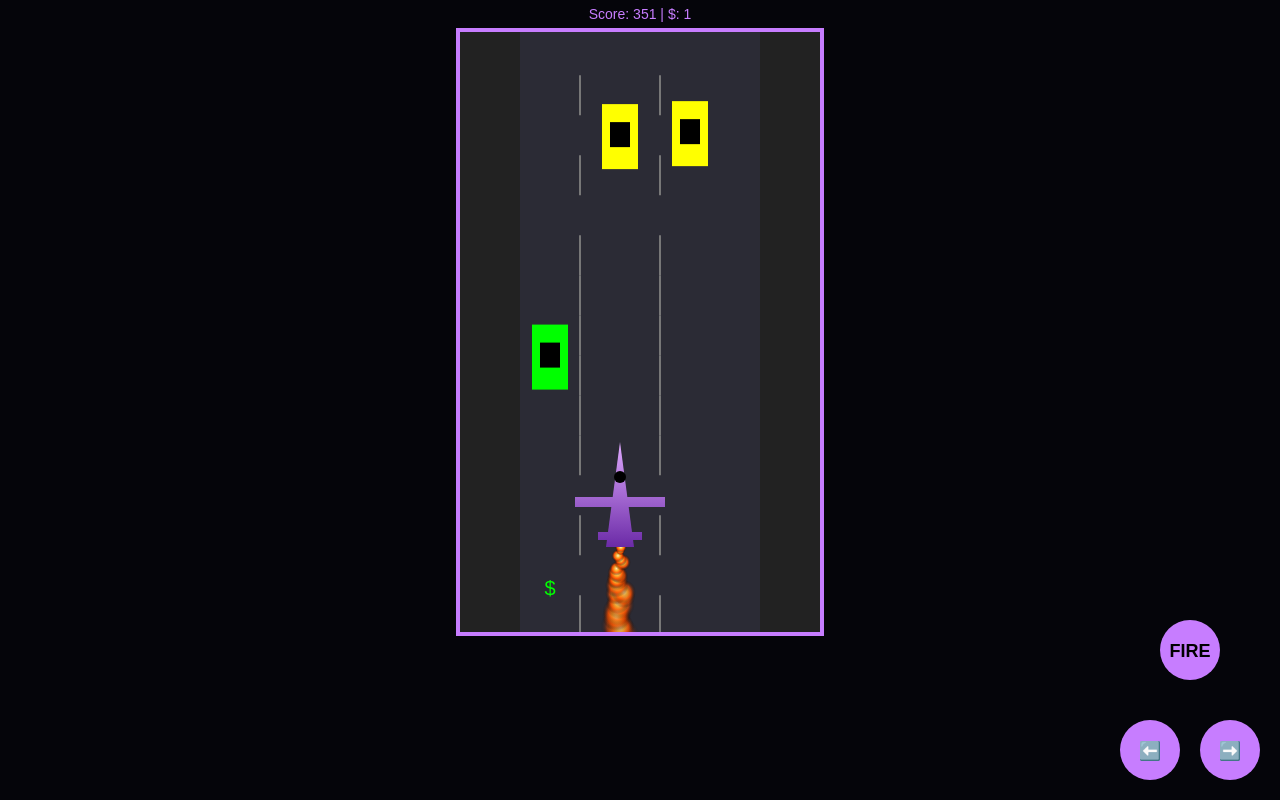
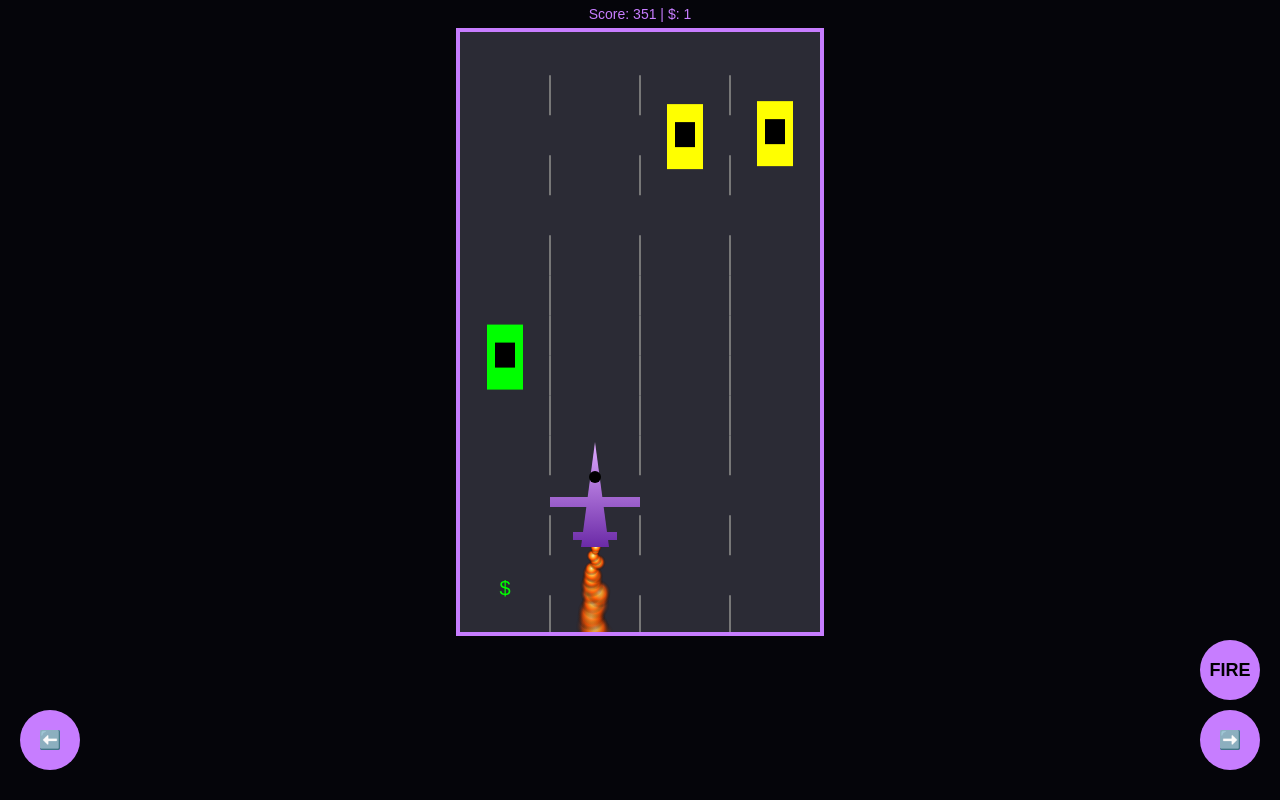
Before and after one commit to Amit931768/_Car__Racing_, a plain HTML site: page index.html in a window 1280 px wide. Drawn offline with Linux system fonts and the light colour scheme.

Commit message:
updated jet road fighter

```diff
--- a/index.html
+++ b/index.html
@@ -19,46 +19,33 @@ body{
 #controls{
   position:fixed;
   bottom:20px;
-  right:20px;
-  width:140px;
+  left:0;
+  width:100%;
   height:160px;
+  pointer-events:none;
 }
 button{
-  cursor:pointer;
-  transition: transform 0.1s, background 0.3s;
   position:absolute;
-  border:none;
-  color:#000;
-  font-weight:bold;
-}
-/* All buttons as circles */
-#fireBtn, #leftBtn, #rightBtn{
   width:60px;
   height:60px;
   border-radius:50%;
   background:#c77dff;
+  border:none;
   font-size:18px;
-  text-align:center;
-  line-height:60px;
+  font-weight:bold;
+  pointer-events:auto;
+  cursor:pointer;
+  transition:0.2s;
 }
-/* Hover effect - purple to pink gradient */
-#fireBtn:hover, #leftBtn:hover, #rightBtn:hover{
-  background: linear-gradient(45deg, #9b5de5, #f15bb5);
-  color:#fff;
+button:hover{
+  background: linear-gradient(45deg,#9b5de5,#f15bb5);
+  color:white;
 }
-/* Positioning */
-#fireBtn{
-  top:0;
-  left:40px;
-}
-#leftBtn{
-  bottom:0;
-  left:0;
-}
-#rightBtn{
-  bottom:0;
-  right:0;
-}
+
+#fireBtn{ bottom:80px; right:20px; }
+#rightBtn{ bottom:10px; right:20px; }
+#leftBtn{ bottom:10px; left:20px; }
+
 canvas{
   display:block;
   margin:auto;
@@ -80,49 +67,63 @@ canvas{
 <canvas id="game" width="360" height="600"></canvas>
 
 <script>
-const c=document.getElementById("game");
-const ctx=c.getContext("2d");
-const ui=document.getElementById("ui");
-const fireBtn=document.getElementById("fireBtn");
-const leftBtn=document.getElementById("leftBtn");
-const rightBtn=document.getElementById("rightBtn");
+const c = document.getElementById("game");
+const ctx = c.getContext("2d");
+const ui = document.getElementById("ui");
 
-const lanes=[90,160,230];
-let roadY=0, score=0, dollars=0;
-let baseSpeed=2.5;
-let speed=baseSpeed;
-let flames=[], enemies=[], missiles=[], blasts=[], collectibles=[];
-let running=true;
+const fireBtn = document.getElementById("fireBtn");
+const leftBtn = document.getElementById("leftBtn");
+const rightBtn = document.getElementById("rightBtn");
 
-let player={ lane:1, x:lanes[1], y:470 };
+// NEW: 4 lanes based on full width
+const lanes = [
+  c.width * 0.125,
+  c.width * 0.375,
+  c.width * 0.625,
+  c.width * 0.875
+];
 
-// Keyboard controls
-document.addEventListener("keydown",e=>{
-  if(e.key==="ArrowLeft" && player.lane>0) player.lane--;
-  if(e.key==="ArrowRight" && player.lane<2) player.lane++;
-  if(e.code==="Space") fireMissile();
+let roadY = 0, score = 0, dollars = 0;
+let baseSpeed = 2.5, speed = baseSpeed;
+let flames = [], enemies = [], missiles = [], blasts = [], collectibles = [];
+let running = true;
+
+let player = { lane:1, x:lanes[1], y:470 };
+
+/* CONTROLS */
+document.addEventListener("keydown", e => {
+  if (e.key === "ArrowLeft" && player.lane > 0) player.lane--;
+  if (e.key === "ArrowRight" && player.lane < lanes.length - 1) player.lane++;
+  if (e.code === "Space") fireMissile();
 });
-
-// Touch buttons
-leftBtn.onclick=()=>{ if(player.lane>0) player.lane--; };
-rightBtn.onclick=()=>{ if(player.lane<2) player.lane++; };
-fireBtn.onclick=fireMissile;
+leftBtn.onclick = () => { if (player.lane > 0) player.lane--; };
+rightBtn.onclick = () => { if (player.lane < lanes.length - 1) player.lane++; };
+fireBtn.onclick = fireMissile;
 
 /* ROAD */
 function drawRoad(){
-  ctx.fillStyle="#2b2b35";
-  ctx.fillRect(60,0,240,600);
-  ctx.strokeStyle="#777";
-  ctx.lineWidth=2;
-  for(let i=0;i<10;i++){
-    let y=(i*80+roadY)%600;
-    ctx.beginPath(); ctx.moveTo(120,y); ctx.lineTo(120,y+40); ctx.stroke();
-    ctx.beginPath(); ctx.moveTo(200,y); ctx.lineTo(200,y+40); ctx.stroke();
+  ctx.fillStyle = "#2b2b35";
+  ctx.fillRect(0, 0, c.width, c.height);
+
+  ctx.strokeStyle = "#777";
+  ctx.lineWidth = 2;
+
+  let yMovement = speed;
+  for(let i = 0; i < 10; i++){
+    let y = (i * 80 + roadY) % c.height;
+
+    // draw vertical lanes
+    for(let l=1; l < lanes.length; l++){
+      ctx.beginPath();
+      ctx.moveTo(lanes[l-1] + (lanes[l]-lanes[l-1]) / 2, y);
+      ctx.lineTo(lanes[l-1] + (lanes[l]-lanes[l-1]) / 2, y + 40);
+      ctx.stroke();
+    }
   }
-  roadY+=speed;
+  roadY += speed;
 }
 
-/* PURPLE JET */
+/* JET */
 function drawJet(x,y){
   let g=ctx.createLinearGradient(x,y-60,x,y+60);
   g.addColorStop(0,"#e0aaff");
@@ -166,17 +167,17 @@ function drawFlame(){
 
 /* MISSILES */
 function fireMissile(){
-  missiles.push({x:player.x,y:player.y-60});
+  missiles.push({x:player.x, y:player.y-60});
 }
 function drawMissiles(){
-  missiles.forEach(m=>{
-    ctx.fillStyle="#ffea00";
-    ctx.fillRect(m.x-3,m.y,6,22);
-    ctx.fillStyle="#ff9f1c";
-    ctx.fillRect(m.x-1,m.y+20,2,10);
-    m.y-=10 + speed*0.5;
+  missiles.forEach(m => {
+    ctx.fillStyle = "#ffea00";
+    ctx.fillRect(m.x-3, m.y, 6, 22);
+    ctx.fillStyle = "#ff9f1c";
+    ctx.fillRect(m.x-1, m.y+20, 2, 10);
+    m.y -= 10 + speed;
   });
-  missiles=missiles.filter(m=>m.y>-40);
+  missiles = missiles.filter(m => m.y > -40);
 }
 
 /* BLAST */
@@ -194,7 +195,7 @@ function drawBlasts(){
 
 /* ENEMY */
 function spawnEnemy(){
-  let lane=Math.floor(Math.random()*3);
+  let lane=Math.floor(Math.random()*4);
   enemies.push({ x:lanes[lane], y:-120, color:["red","yellow","lime","cyan"][Math.floor(Math.random()*4)] });
 }
 function drawEnemy(e){
@@ -203,19 +204,18 @@ function drawEnemy(e){
   ctx.fillStyle="#000";
   ctx.fillRect(e.x-10,e.y+18,20,25);
 }
-
-/* COLLECTIBLE DOLLARS */
+/* DOLLAR */
 function spawnDollar(){
-  let lane=Math.floor(Math.random()*3);
-  collectibles.push({ x:lanes[lane], y:-50, collected:false });
+  let lane = Math.floor(Math.random() * lanes.length);
+  collectibles.push({x:lanes[lane], y:-50});
 }
 function drawDollars(){
   collectibles.forEach(d=>{
-    ctx.fillStyle="#00ff00";
-    ctx.font="20px Arial";
-    ctx.textAlign="center";
-    ctx.fillText("$",d.x,d.y);
-    d.y+=speed;
+    ctx.fillStyle = "#00ff00";
+    ctx.font = "20px Arial";
+    ctx.textAlign = "center";
+    ctx.fillText("$", d.x, d.y);
+    d.y += speed;
   });
 }
 
@@ -266,7 +266,7 @@ function update(){
 
 /* DRAW */
 function draw(){
-  ctx.clearRect(0,0,360,600);
+  ctx.clearRect(0,0,c.width,c.height);
   drawRoad();
   drawFlame();
   drawJet(player.x,player.y);
@@ -274,7 +274,7 @@ function draw(){
   drawBlasts();
   enemies.forEach(drawEnemy);
   drawDollars();
-  ui.innerText="Score: "+score+" | $: "+dollars;
+  ui.innerText = "Score: "+score+" | $: "+dollars;
 }
 
 function loop(){
```
